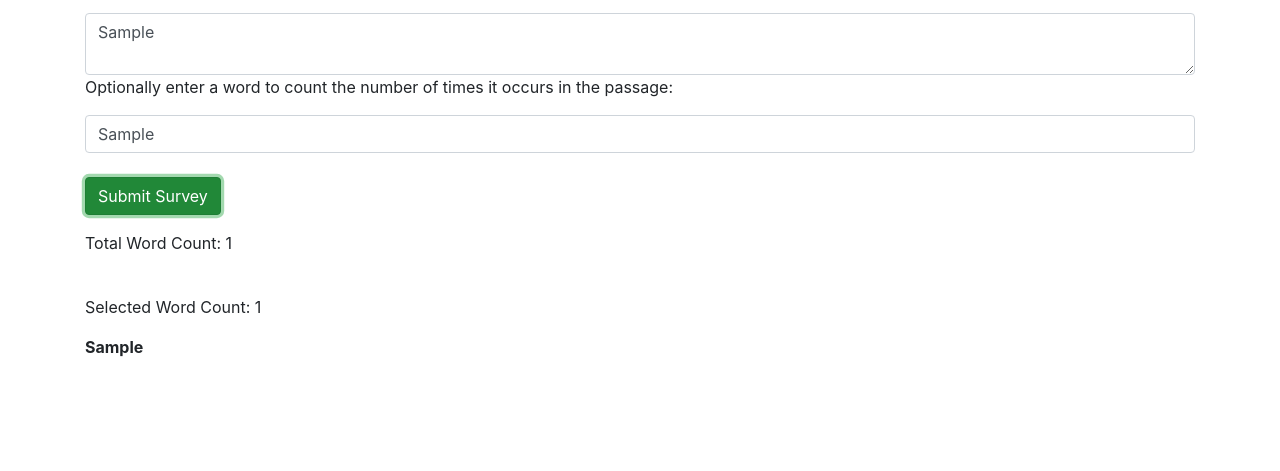
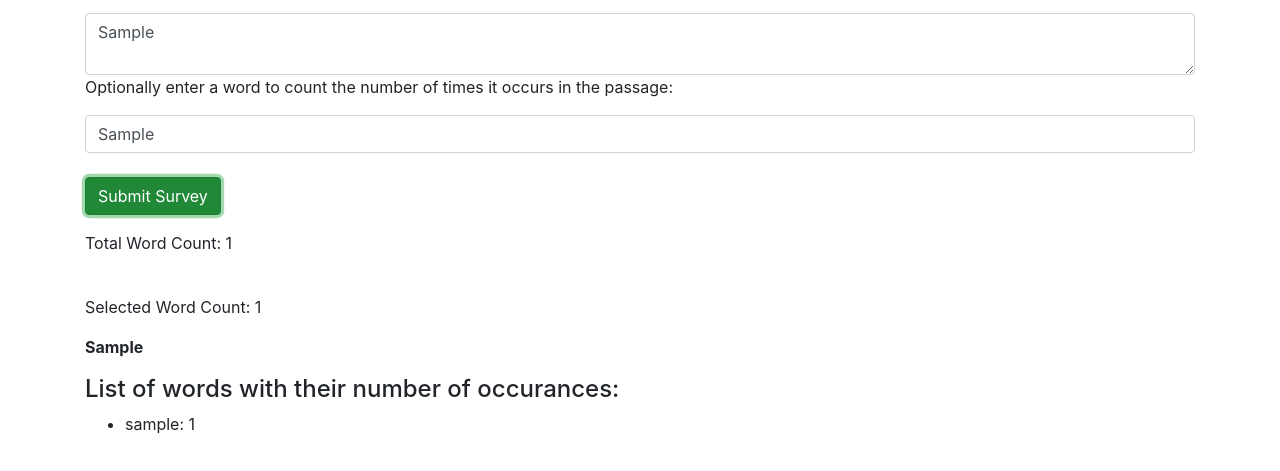
Before and after one commit to alexiusvdt/text-analyzer, a plain HTML site: page index.html in a window 1280 px wide. Both pictures are taken after typing "Sample", "Sample" into the empty fields and a click on the button "Submit Survey". Shown: the part 73-544 px from the top of the page. Drawn offline with nearby package versions, Linux system fonts and the light colour scheme.

Commit message:
finish list printer
Co-authored-by: Ruben Giosa <rubenalexgiosa@gmail.com>

```diff
--- a/index.html
+++ b/index.html
@@ -25,6 +25,9 @@
     <div id="bolded-passage">
 
     </div>
+    <div id='summary-div'>
+
+    </div>
   </div>
 </body>
 </html>
--- a/js/scripts.js
+++ b/js/scripts.js
@@ -6,36 +6,28 @@ function isEmpty(testString) {
 // Business Logic
 
 function wordSummary(text) {
-  let summary = [];
+  summaryArray = [];
 
-  // call isEmpty
   if (isEmpty(text)) {
     return 0;
   }
-  // provide each word that needs to be counted
   textArray = text.split(" ");
   textArray.forEach(function(element) {
-    elementToCount = element;
+    elementToCount = element.toLowerCase();
     // run numberOfOccurrencesInText(word, text) for each word
-    let wordCountForElement = numberOfOccurrencesInText(elementToCount, text)
-    let summaryElement = 'element value ' + element + " interation count " + wordCountForElement
-    summary.append(summaryElement);
-    // return wordCountForElement
-    // temparray = [hi, 3, there, 2, yo, 2, hi, 3, yay, 2, yo, 2, whoa, 2, there, 2, yay, 2]
-    // temparray.slice(every2elelemtns)
-    //pass each 2 to printing function
+    let wordCountForElement = numberOfOccurrencesInText(elementToCount, text);
+    let summaryElement = elementToCount + ": " + wordCountForElement;
+    summaryArray.push(summaryElement);
     })
+  summaryArray = removeDuplicates(summaryArray);
+  console.log(summaryArray);
+  return summaryArray;
   }
-	var arr = ["apple", "mango", "apple",
-			"orange", "mango", "mango"];
 
-	function removeDuplicates(arr) {
-		return arr.filter((item,
-			index) => arr.indexOf(item) === index);
-	}
-
-	console.log(removeDuplicates(arr));
-
+function removeDuplicates(summary) {
+  return summary.filter((item,
+    index) => summary.indexOf(item) === index);
+}
 
 function wordCounter(text) {
   if (isEmpty(text)) {
@@ -93,6 +85,7 @@ function handleFormSubmission(event) {
   const word = document.getElementById("word").value;
   const wordCount = wordCounter(passage);
   const occurrencesOfWord = numberOfOccurrencesInText(word, passage);
+  let summaryArray = [];
   document.getElementById("total-count").innerText = wordCount;
   document.getElementById("selected-count").innerText = occurrencesOfWord;
   let boldedPassage = boldPassage(word, passage);
@@ -101,8 +94,18 @@ function handleFormSubmission(event) {
   } else {
     document.querySelector("div#bolded-passage").innerText = null;
   }
-
-  wordSummary(passage);
+  summaryArray = wordSummary(passage);
+    const ul = document.createElement("ul");
+    const h4 = document.createElement("h4");
+    document.getElementById("summary-div").append(h4);
+    h4.append("List of words with their number of occurances:")
+    // make ul text = "these are your words and how many times they appear"
+    document.getElementById("summary-div").append(ul);
+    summaryArray.forEach(function(element) {
+      const li = document.createElement("li");
+      ul.append(li)
+      li.append(element);
+    })
 }
 
 window.addEventListener("load", function() {
```
